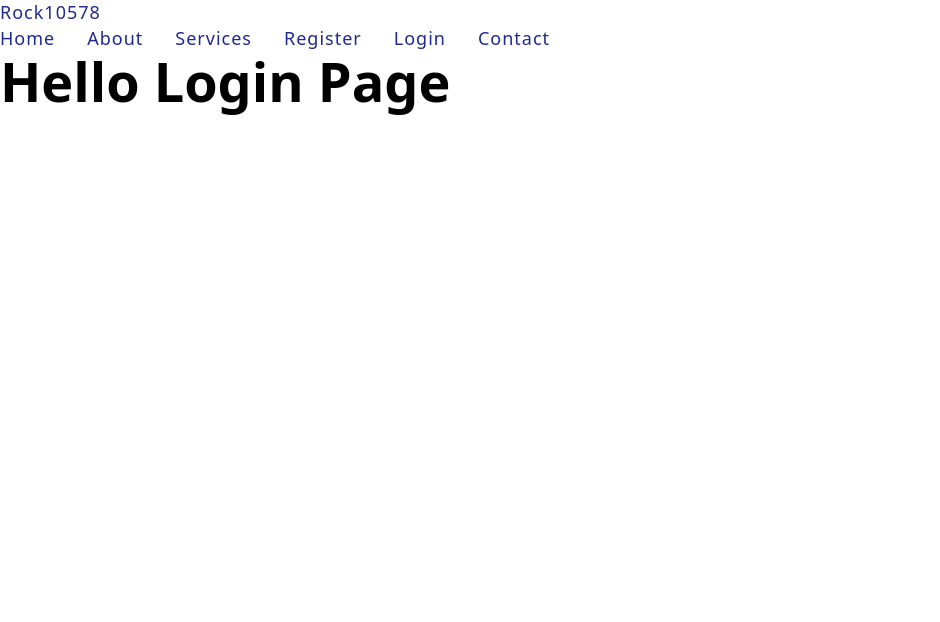
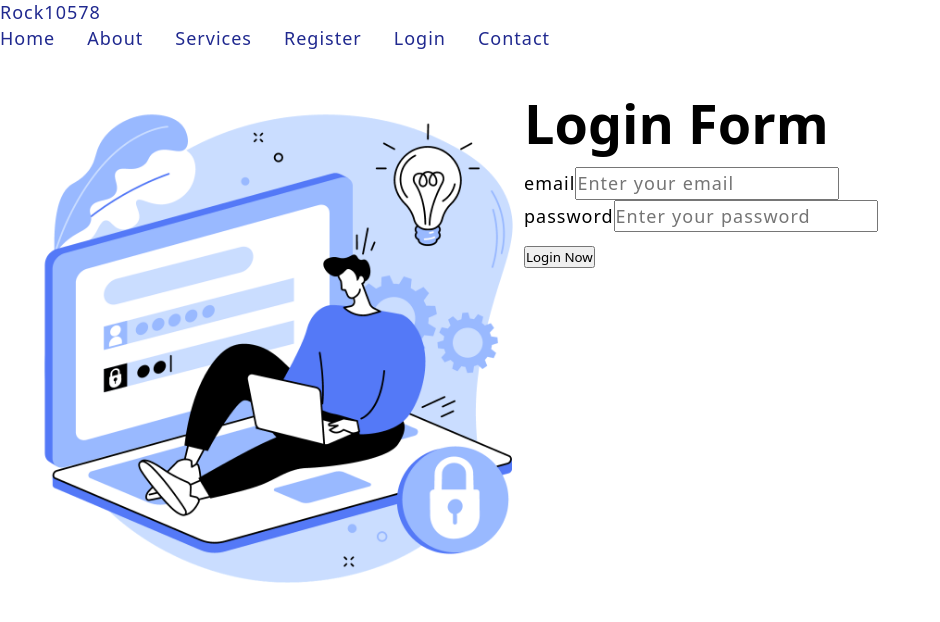
Before and after one commit to Rock10578/Service, a React (Vite) app in the folder client/: page /login in a window 1280 px wide. Shown: the top 622 px of the page, without its empty margins (0-940 px from the left). Built offline with nearby package versions, Linux system fonts and the light colour scheme.

Commit message:
Login page created

```diff
--- a/client/src/pages/Login.jsx
+++ b/client/src/pages/Login.jsx
@@ -1,3 +1,78 @@
+import { useState } from "react"
+
 export const Login = () => {
-    return <h1>Hello Login Page</h1>
+    const [user,setUser] = useState({
+        email:"",
+        password:""
+    })
+
+    const handleInput = (e) => {
+        console.log(e)
+        let name = e.target.name;
+        let value = e.target.value;
+
+        setUser({
+            ...user,
+            [name]: value
+        })
+    }
+
+    const handleSubmit = (e) => {
+        e.preventDefault();
+        console.log(user)
+    }
+
+    return <>
+        <section>
+            <main>
+                <div className="section-registration">
+                    <div className="container grid grid-two-cols">
+                        <div className="registration-image">
+                            <img
+                                src="/images/login.png"
+                                alt="A man login himself"
+                                width="500"
+                                height="500"
+                            />
+                        </div>
+                        <div className="registration-form">
+                            <h1 className="main-heading mb-3">Login Form</h1>
+                            <br/>
+
+                            <form onSubmit={handleSubmit}>
+                                <div>
+                                    <label htmlFor="email">email</label>
+                                    <input
+                                        type="text"
+                                        name="email"
+                                        placeholder="Enter your email"
+                                        id="email"
+                                        required
+                                        autoComplete="off"
+                                        value={user.email}
+                                        onChange={handleInput}
+                                    />
+                                </div>
+                                <div>
+                                    <label htmlFor="password">password</label>
+                                    <input
+                                        type="password"
+                                        name="password"
+                                        placeholder="Enter your password"
+                                        id="password"
+                                        required
+                                        autoComplete="off"
+                                        value={user.password}
+                                        onChange={handleInput}
+                                    />
+                                </div>
+                                <br/>
+                                <button type="submit" className="btn btn-submit">Login Now</button>
+                            </form>
+                        </div>
+                    </div>
+                </div>
+            </main>
+        </section>
+    </>
 }
```
